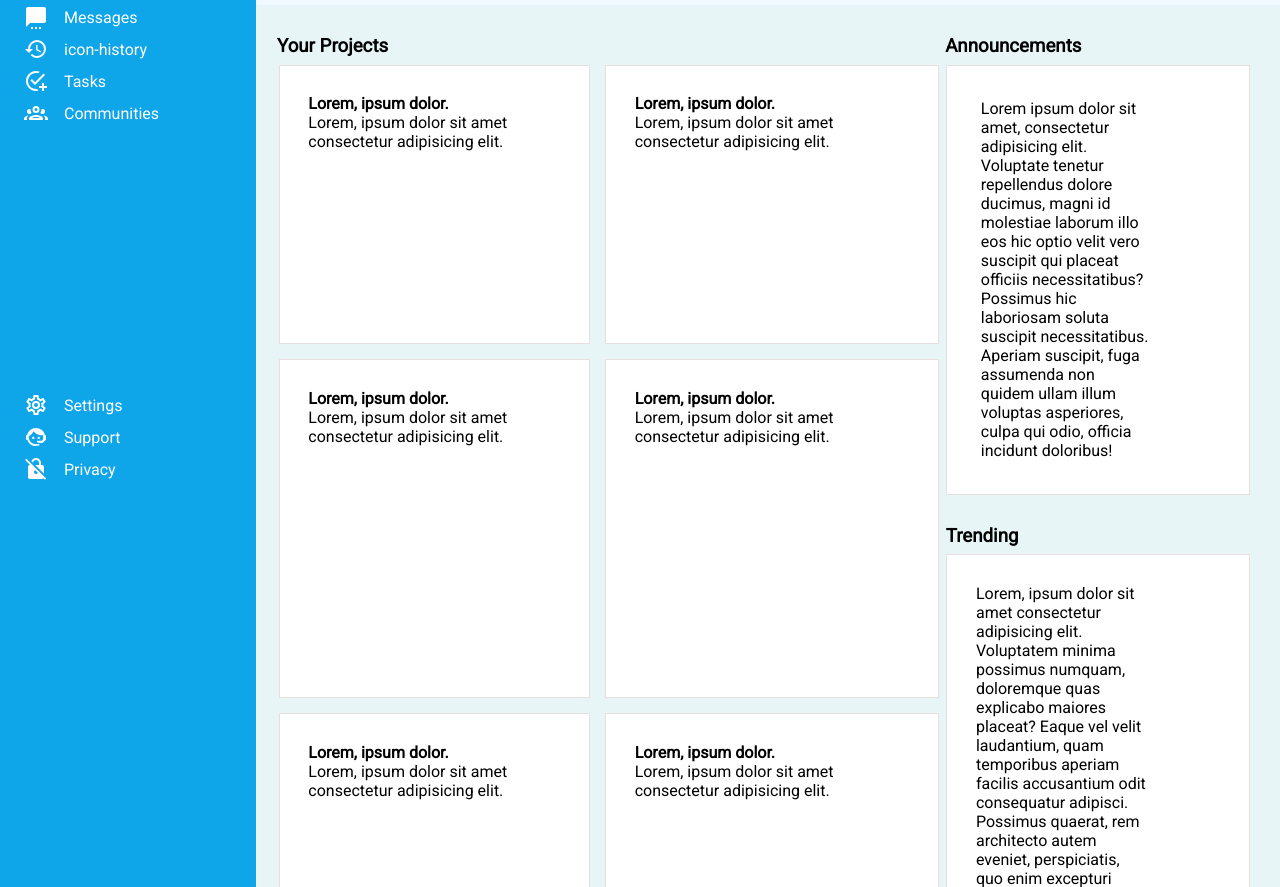
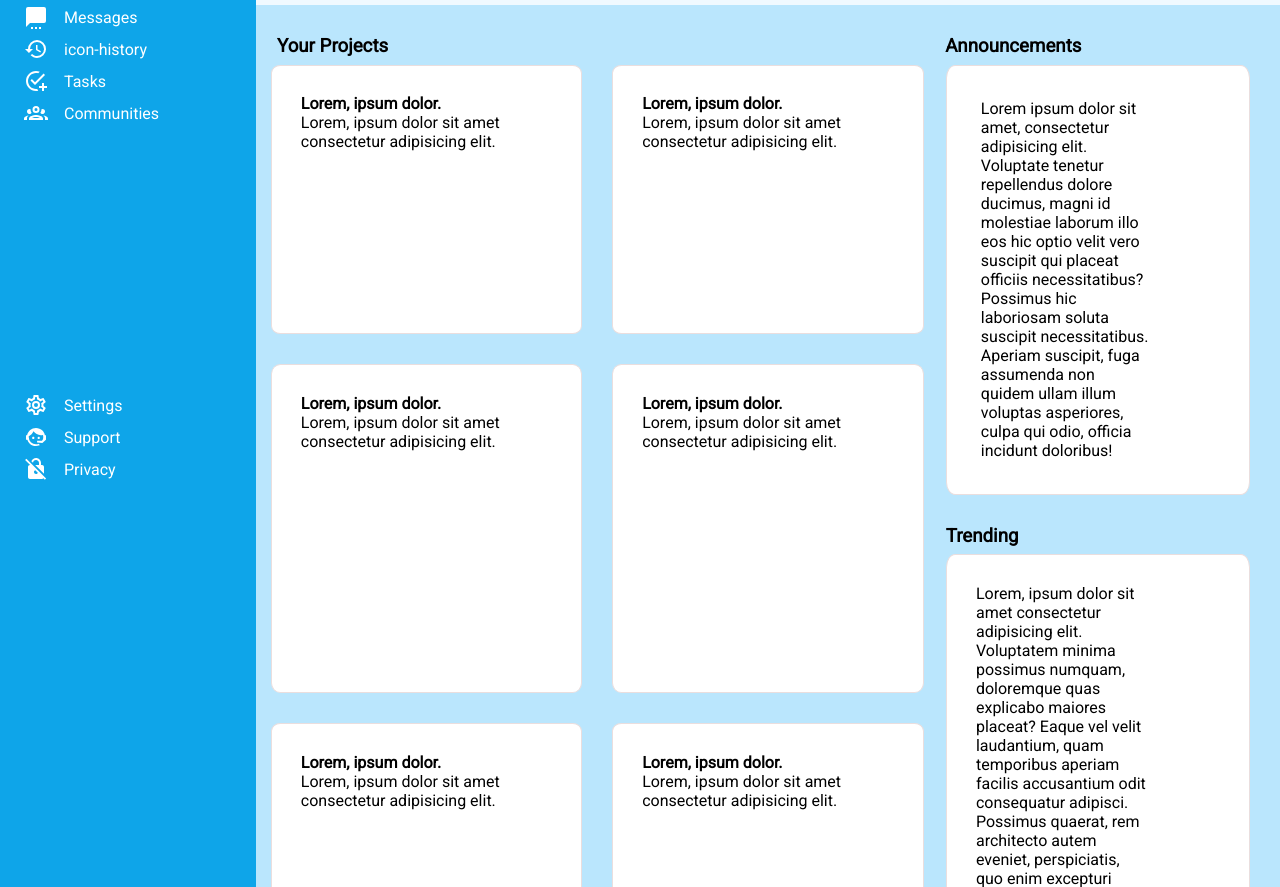
Before and after one commit to dev300blk/adminDashboard, a plain HTML site: page index.html in a window 1280 px wide. Shown: the part 205-1092 px from the top of the page. Drawn offline with Linux system fonts and the light colour scheme.

Commit message:
Card border rad, and updated bg color of cards.

```diff
--- a/style.css
+++ b/style.css
@@ -249,13 +249,13 @@ margin-top: 30px;
 
 .cards {
     grid-area: 1/1/7/5;
-    background-color: rgb(232, 245, 247);
+    background-color: #bae6fd;
     display: grid;
     justify-content: center;
 
     grid-template-columns: 50% 50%;
     grid-template-rows: 1fr 1fr 1fr;
-    gap: 15px;
+    gap: 30px;
 
 }
 
@@ -268,6 +268,7 @@ margin-top: 30px;
     max-height: 400px;
     border: solid .25px rgb(234, 222, 222);
     padding: 1.8rem;
+    border-radius: 3%;
 
 }
 
@@ -279,7 +280,7 @@ margin-top: 30px;
 
 .two{
     margin-top: 60px;
-    margin-right: 7.5px;
+    margin-right: 30px;
 }
 
 .three{
@@ -287,7 +288,7 @@ margin-top: 30px;
 }
 
 .four {
-    margin-right: 7.5px;
+    margin-right: 30px;
 }
 
 .five{
@@ -297,13 +298,13 @@ margin-top: 30px;
 
 .six{
     margin-bottom: 60px;
-    margin-right: 7.5px;
+    margin-right: 30px;
 }
 
 
 .news {
     grid-area: 1/5/7/7;
-    background-color: rgb(232, 245, 247);
+    background-color: #bae6fd;
     display: grid;
     grid-template-rows: 1fr .01fr 1fr;
 
@@ -321,7 +322,7 @@ margin-top: 30px;
     border: solid .25px rgb(234, 222, 222);
     padding: 1.8rem;
     margin: 60px 30px 15px 7.5px;
-
+    border-radius: 3%;
     max-height: auto;
     max-width: 400px;
     overflow: scroll;
@@ -338,6 +339,7 @@ margin-top: 30px;
     border: solid .25px rgb(234, 222, 222);
     padding: 1.8rem;
     margin: 7.5px 30px 60px 7.5px ;
+    border-radius: 3%;
     max-height: auto;
     max-width: 400px;
     overflow: scroll;
```
